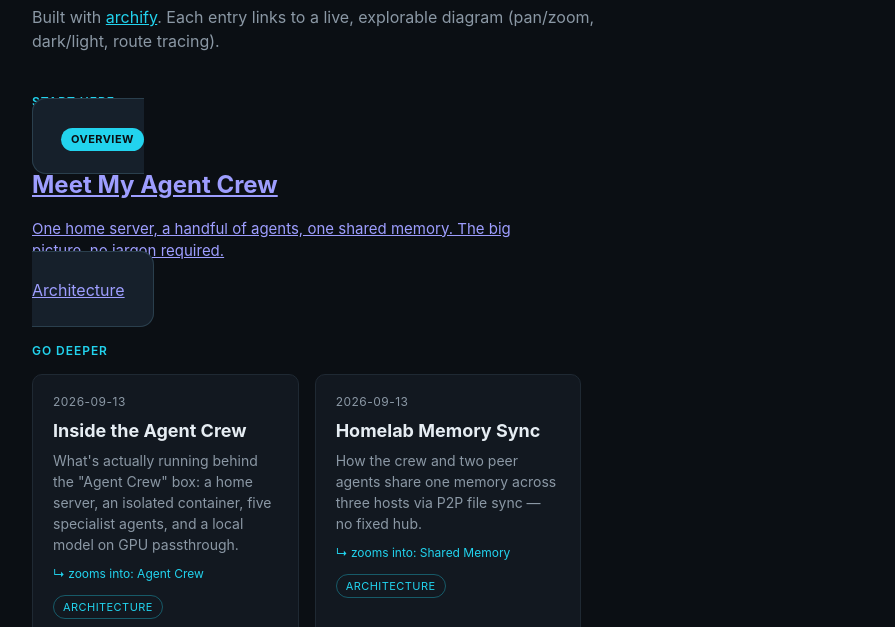
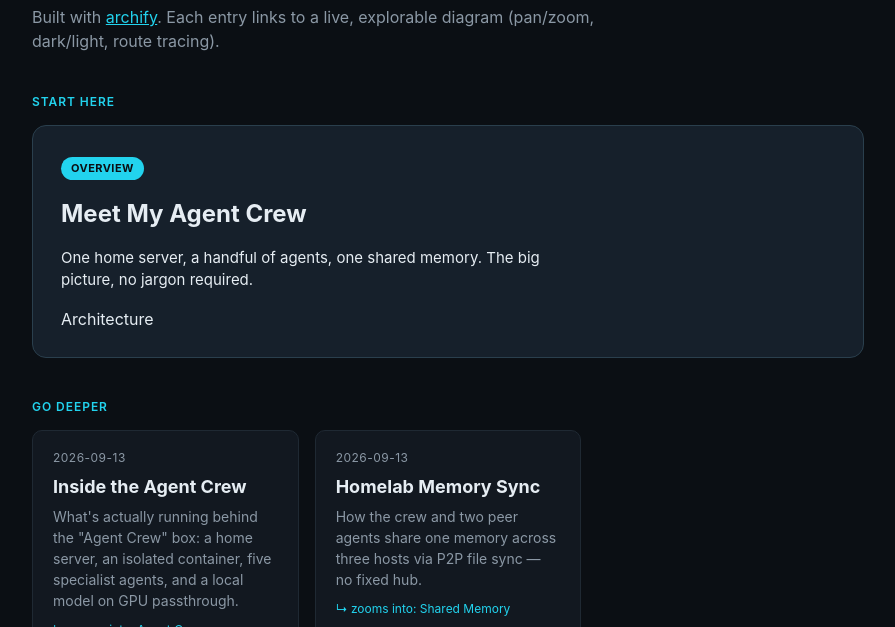
Before and after one commit to BlancuzziJ/agentic-journey, a plain HTML site: page index.html in a window 1280 px wide. Shown: the part 162-789 px from the top of the page, without its empty margins (192-1087 px from the left). Drawn offline with Linux system fonts and the light colour scheme.

Commit message:
Fix broken hero card layout on gallery
a.hero never got display:block, so the anchor stayed inline and only
the first bit of content rendered inside the bordered box while the
title/description/badge spilled out below it.

Co-Authored-By: Claude Sonnet 5 <noreply@anthropic.com>

```diff
--- a/index.html
+++ b/index.html
@@ -64,10 +64,18 @@
   }
 
   a.hero {
+    display: block;
+    text-decoration: none;
+    color: var(--text);
     background: var(--panel-hero);
     border: 1px solid var(--border-hero);
     border-radius: 14px;
     padding: 28px 28px 26px;
+    transition: border-color 0.15s ease, transform 0.15s ease;
+  }
+  a.hero:hover {
+    border-color: var(--accent);
+    transform: translateY(-2px);
   }
   a.hero h2 { font-size: 24px; margin: 6px 0 8px; }
   a.hero .desc { font-size: 15px; max-width: 520px; }
```
